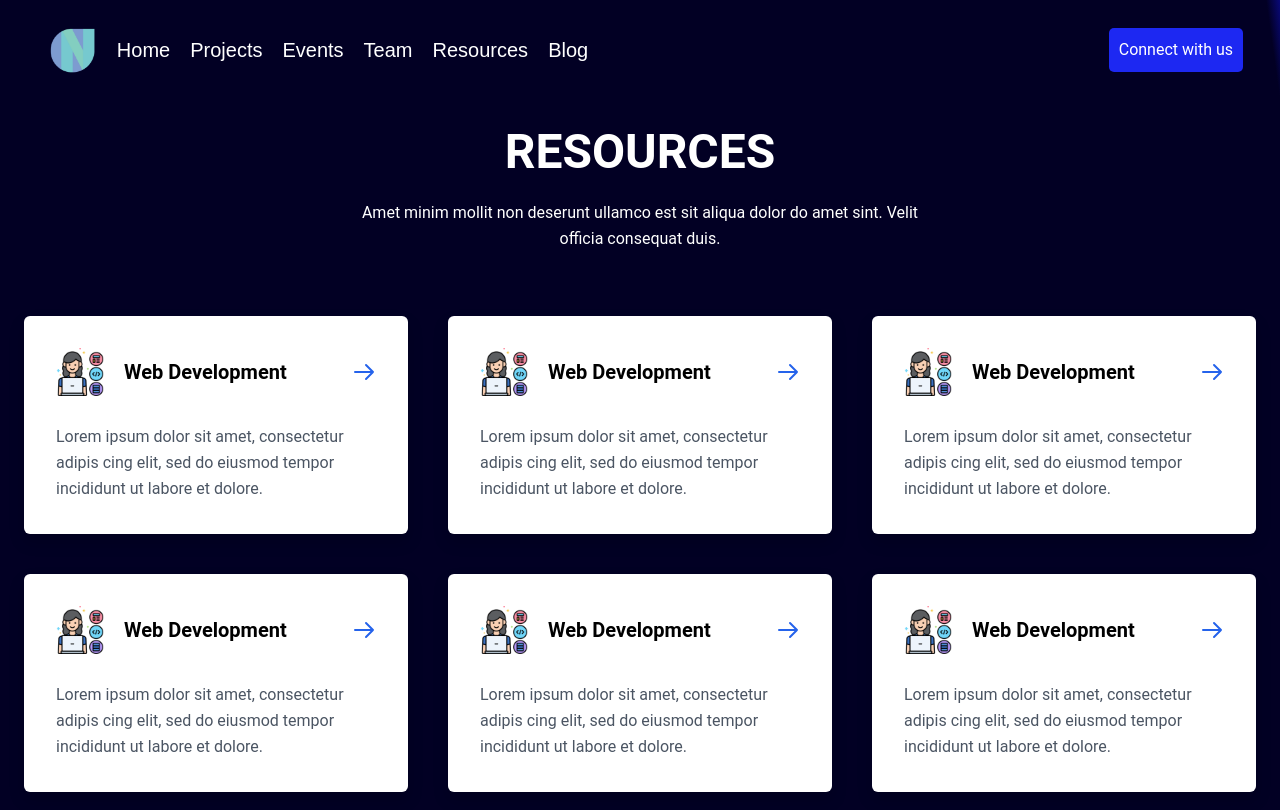
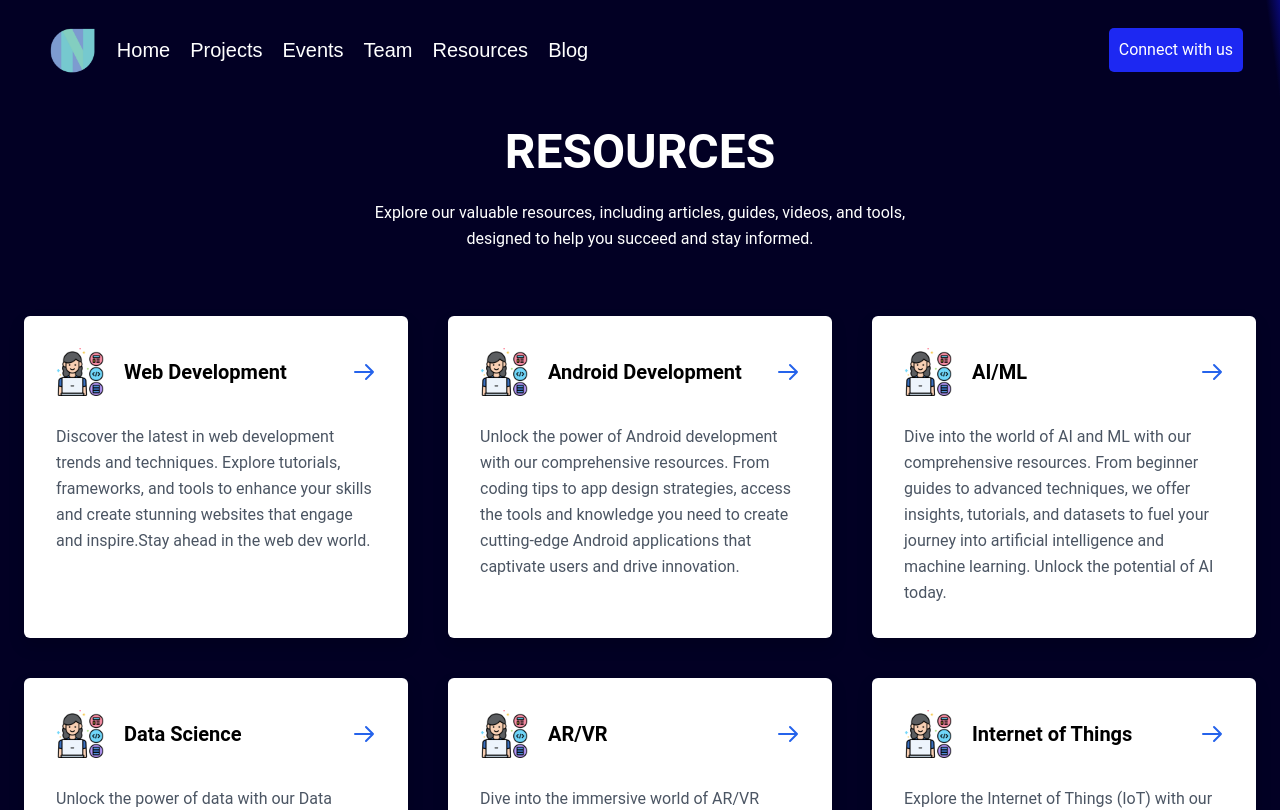
Before and after one commit to namespacecomm/namespace-community-website, a React (Create React App) app: page /resources in a window 1280 px wide. Shown: the top 810 px of the page. Built offline with nearby package versions, Linux system fonts and the light colour scheme; a web font is replaced by a local one.

Commit message:
added contents to resource section

```diff
--- a/src/Pages/Resources/Resources.jsx
+++ b/src/Pages/Resources/Resources.jsx
@@ -18,8 +18,7 @@ const Section = styled.div`
     rgba(9, 9, 121, 1) 0%,
     rgba(2, 0, 36, 1) 1%
   );
-  ${
-    "" /* background-repeat: no-repeat;
+  ${"" /* background-repeat: no-repeat;
   background: no-repeat url("./img/bg.jpg"); */
   }
 `;
@@ -49,8 +48,7 @@ function Resources() {
                   RESOURCES
                 </h2>
                 <p className="max-w-xl mx-auto mt-4 text-base leading-relaxed text-white-600">
-                  Amet minim mollit non deserunt ullamco est sit aliqua dolor do
-                  amet sint. Velit officia consequat duis.
+                  Explore our valuable resources, including articles, guides, videos, and tools, designed to help you succeed and stay informed.
                 </p>
               </div>
 
--- a/src/constants/ResourceMain.js
+++ b/src/constants/ResourceMain.js
@@ -1,37 +1,35 @@
 export const ResourceMain = [
     {
         "name" : "Web Development",
-        "description" : "Lorem ipsum dolor sit amet, consectetur adipis cing elit, sed do eiusmod tempor incididunt ut labore et dolore.",
-        "to" : "/webd",
+        "description" : "Discover the latest in web development trends and techniques. Explore tutorials, frameworks, and tools to enhance your skills and create stunning websites that engage and inspire.Stay ahead in the web dev world. ",
         "image" : require("./ResourceIcons/web.png"),
     },
     {
-        "name" : "Web Development",
-        "description" : "Lorem ipsum dolor sit amet, consectetur adipis cing elit, sed do eiusmod tempor incididunt ut labore et dolore.",
+        "name" : "Android Development",
+        "description" : "Unlock the power of Android development with our comprehensive resources. From coding tips to app design strategies, access the tools and knowledge you need to create cutting-edge Android applications that captivate users and drive innovation.",
         "to" : "webd",
         "image" : require("./ResourceIcons/web.png"),
     },
     {
-        "name" : "Web Development",
-        "description" : "Lorem ipsum dolor sit amet, consectetur adipis cing elit, sed do eiusmod tempor incididunt ut labore et dolore.",
+        "name" : "AI/ML",
+        "description" : "Dive into the world of AI and ML with our comprehensive resources. From beginner guides to advanced techniques, we offer insights, tutorials, and datasets to fuel your journey into artificial intelligence and machine learning. Unlock the potential of AI today.",
+        "image" : require("./ResourceIcons/web.png"),
+    },
+    {
+        "name" : "Data Science",
+        "description" : "Unlock the power of data with our Data Science resources. Dive into analytics, machine learning, and data visualization. Elevate your data-driven decisions and skills with our curated articles, courses, and insights.",
         "to" : "webd",
         "image" : require("./ResourceIcons/web.png"),
     },
     {
-        "name" : "Web Development",
-        "description" : "Lorem ipsum dolor sit amet, consectetur adipis cing elit, sed do eiusmod tempor incididunt ut labore et dolore.",
+        "name" : "AR/VR",
+        "description" : "Dive into the immersive world of AR/VR technology. Access guides, case studies, and resources to unlock the potential of augmented and virtual reality, revolutionizing industries and experiences. Explore the future today.",
         "to" : "webd",
         "image" : require("./ResourceIcons/web.png"),
     },
     {
-        "name" : "Web Development",
-        "description" : "Lorem ipsum dolor sit amet, consectetur adipis cing elit, sed do eiusmod tempor incididunt ut labore et dolore.",
-        "to" : "webd",
-        "image" : require("./ResourceIcons/web.png"),
-    },
-    {
-        "name" : "Web Development",
-        "description" : "Lorem ipsum dolor sit amet, consectetur adipis cing elit, sed do eiusmod tempor incididunt ut labore et dolore.",
+        "name" : "Internet of Things",
+        "description" : "Explore the Internet of Things (IoT) with our comprehensive resources. Learn about IoT applications, devices, security, and trends. Harness the power of connected devices and unlock new possibilities in the digital world.",
         "to" : "webd",
         "image" : require("./ResourceIcons/web.png"),
     },
```
